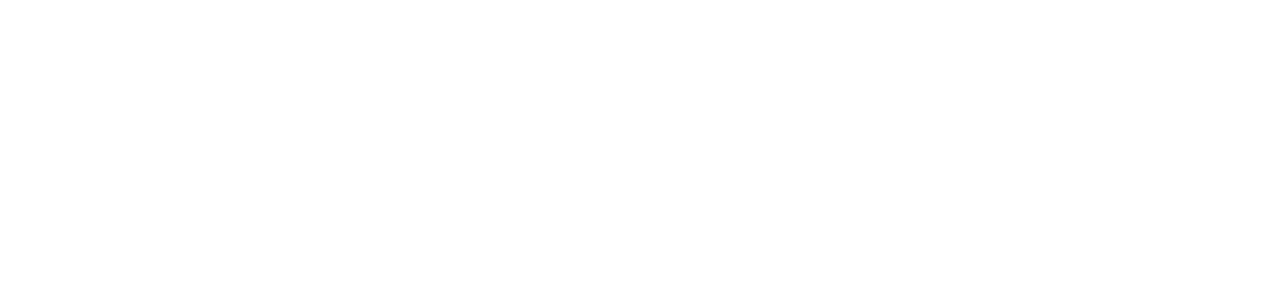
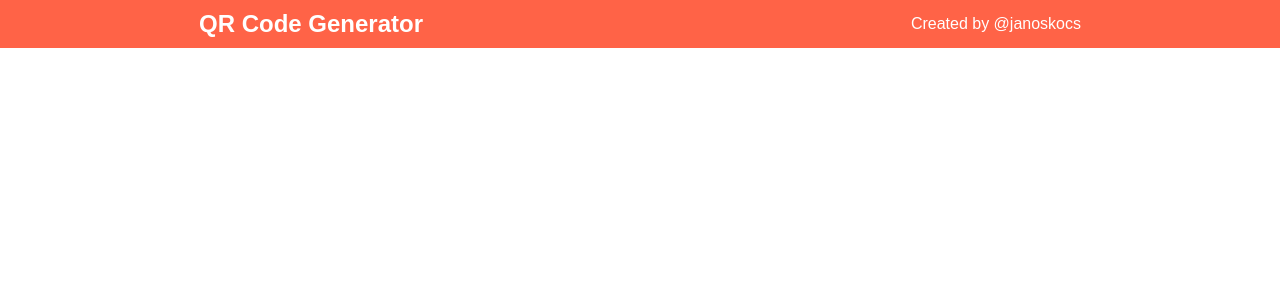
Before and after one commit to janoskocs/qr-code-app, a React (Create React App) app: page / in a window 1280 px wide. Shown: the top 300 px of the page. Built offline with nearby package versions, Linux system fonts and the light colour scheme.

Commit message:
Add navbar

```diff
--- a/src/App.js
+++ b/src/App.js
@@ -1,9 +1,14 @@
+import Navbar from "./components/Navbar/Navbar";
 const App = () => {
 
   return (
-    <div className="App">
+    <>
+      <Navbar />
+      <div className="App">
 
-    </div>
+      </div>
+    </>
+
   );
 }
 
--- /dev/null
+++ b/src/assets/styles/partials/_variables.scss
@@ -0,0 +1,4 @@
+$brand-primary: tomato;
+$light: #fff;
+
+$font-stack: Arial, sans-serif;
--- /dev/null
+++ b/src/components/Navbar/Navbar.js
@@ -0,0 +1,14 @@
+import "./Navbar.scss"
+
+const Navbar = () => {
+    return (
+        <nav className="nav">
+            <div className="nav__wrapper">
+                <h1 className="nav__title">QR Code Generator</h1>
+                <p className="nav__createdBy">Created by <a href="https://janoskocs.com" target="_blank">@janoskocs</a></p>
+            </div>
+        </nav>
+    )
+}
+
+export default Navbar
--- /dev/null
+++ b/src/components/Navbar/Navbar.scss
@@ -0,0 +1,29 @@
+@use "../../assets/styles/partials/resets";
+@use "../../assets/styles/partials/variables" as *;
+.nav {
+  background-color: $brand-primary;
+  padding: 1rem;
+
+  &__wrapper {
+    width: 70%;
+    margin: 0 auto;
+    display: flex;
+    justify-content: space-between;
+    align-items: center;
+  }
+
+  &__title,
+  &__createdBy {
+    color: $light;
+    font-family: $font-stack;
+  }
+
+  &__createdBy a {
+    color: $light;
+    text-decoration: none;
+
+    &:hover {
+      color: rgb(9, 0, 128);
+    }
+  }
+}
```
